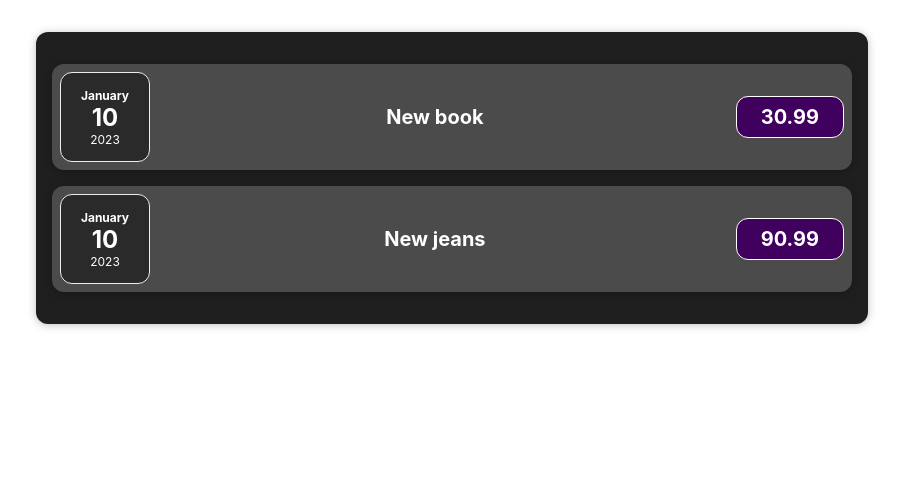
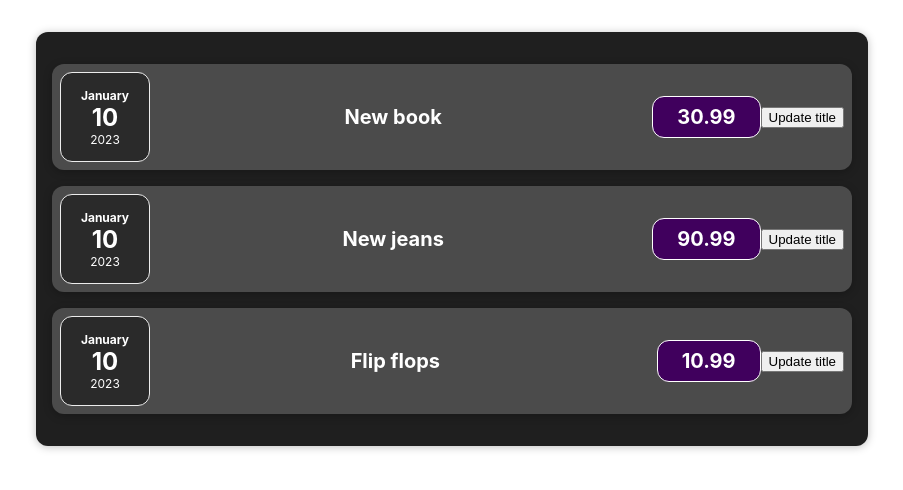
Before and after one commit to Paltser/react_project, a React (Create React App) app: page / in a window 1280 px wide. Shown: the top 490 px of the page, without its empty margins (188-1091 px from the left). Built offline with nearby package versions, Linux system fonts and the light colour scheme.

Commit message:
Sündmuste töötlus komponentides

```diff
--- a/src/App.js
+++ b/src/App.js
@@ -12,6 +12,11 @@
             date: new Date(2023, 0, 10),
             title: 'New jeans',
             price: 90.99,
+        },
+        {
+            date: new Date(2023, 0, 10),
+            title: 'Flip flops',
+            price: 10.99,
         }
     ]
     return (
--- a/src/components/Expenses/ExpenseItem.js
+++ b/src/components/Expenses/ExpenseItem.js
@@ -1,15 +1,24 @@
+import React, { useState } from 'react';
+
 import './ExpenseItem.css';
 import ExpenseDate from './ExpenseDate.js';
+import Card from '../UI/Card.js';
 
 function ExpenseItem(props) {
+   const [title, setTitle] = useState(props.expenseData.title);
+    const clickHandler = () => {
+        setTitle('Updated!');
+        console.log(title);
+    }
     return (
-        <div className={'expense-item'}>
+        <Card className={'expense-item'}>
             <ExpenseDate date={props.expenseData.date}></ExpenseDate>
             <div className={'expense-item__description'}>
                 <h2>{props.expenseData.title}</h2>
                 <div className={'expense-item__price'}>{props.expenseData.price}</div>
             </div>
-        </div>
+            <button onClick={clickHandler}>Update title</button>
+        </Card>
     );
 }
 
--- a/src/components/Expenses/Expenses.js
+++ b/src/components/Expenses/Expenses.js
@@ -7,6 +7,7 @@
         <Card className={'expenses'}>
             <ExpenseItem expenseData={props.expenses[0]} />
             <ExpenseItem expenseData={props.expenses[1]} />
+            <ExpenseItem expenseData={props.expenses[2]} />
         </Card>
     );
 }
```
